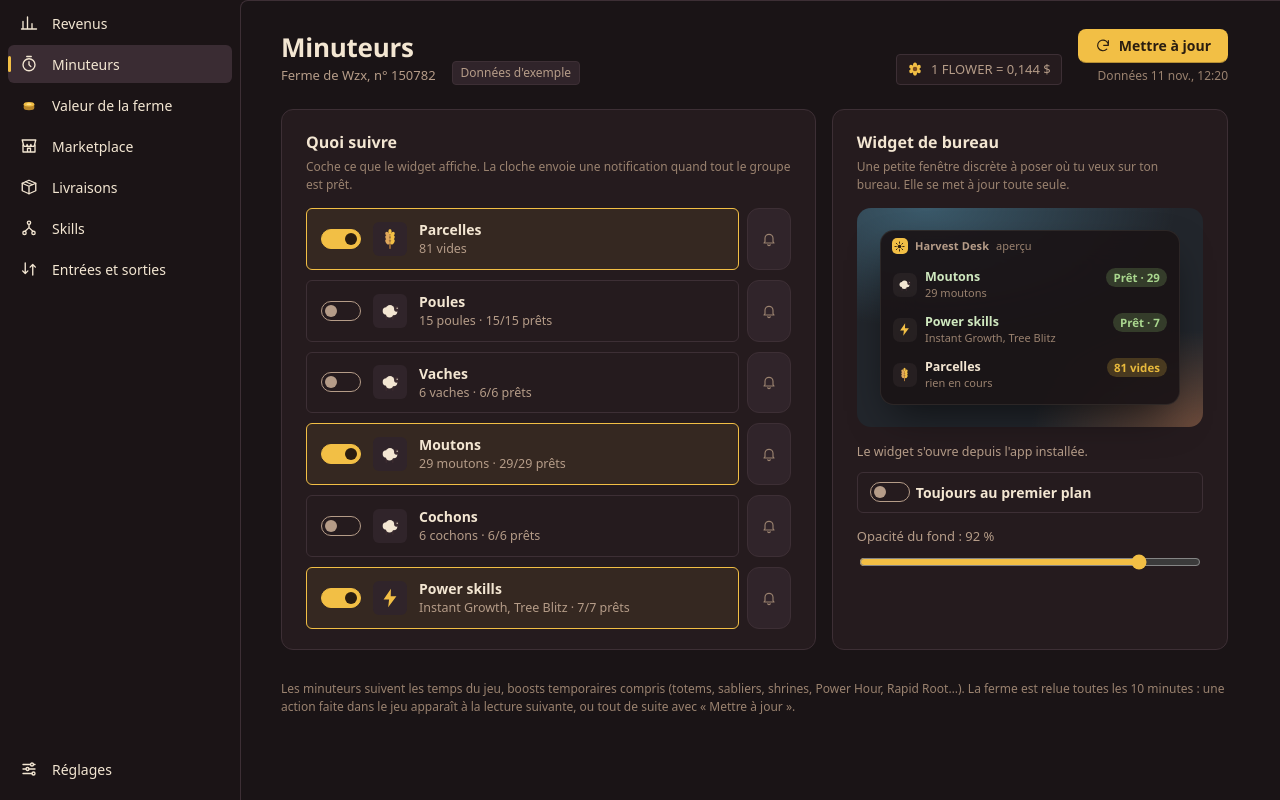
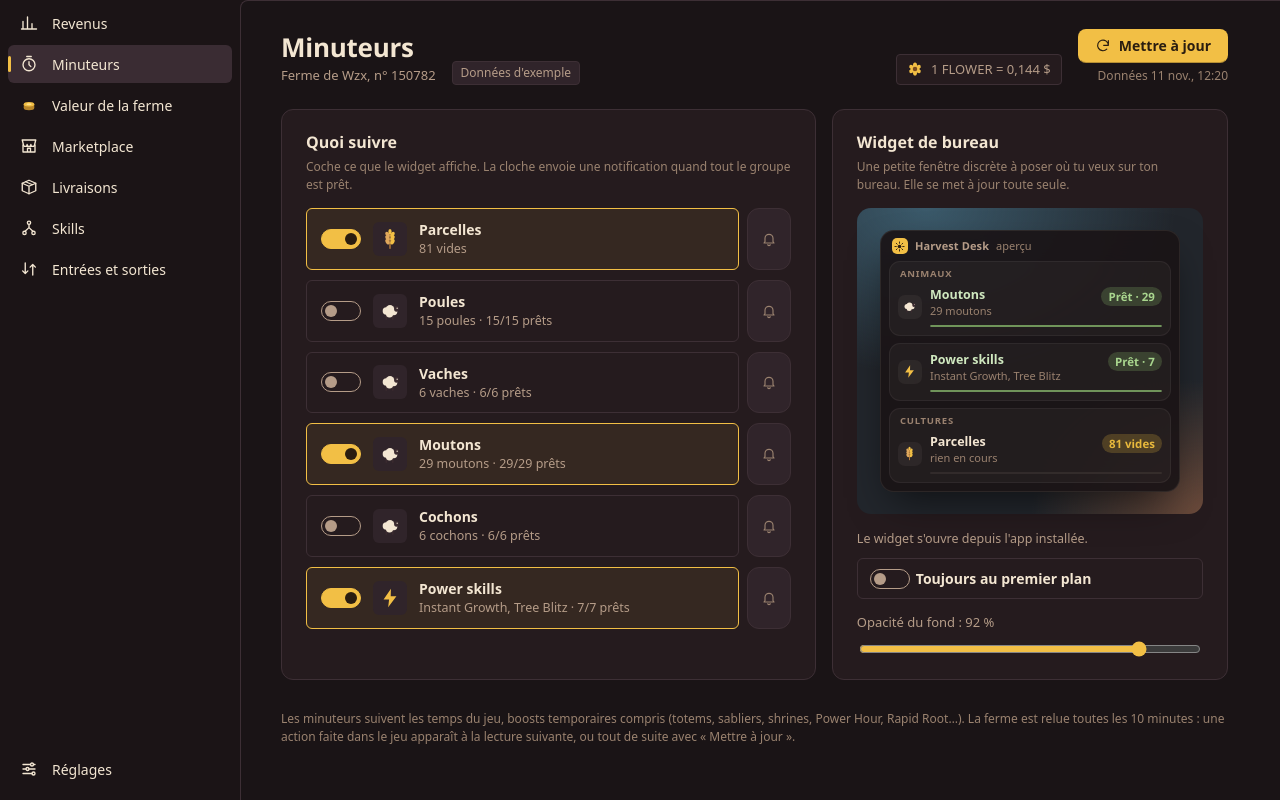
Before and after one commit to wzx-rc/NoteIt, a React (Vite) app in the folder harvest-desk/: page / in a window 1280 px wide. Both pictures are taken after a click on the button "Minuteurs". Built offline with nearby package versions, Linux system fonts and the light colour scheme.

Commit message:
Harvest Desk widget: rows boxed by family, thin progress bar under each row
Co-Authored-By: Claude Opus 5.5 <noreply@anthropic.com>
Claude-Session: https://claude.ai/code/session_011NbR3cuUn4BdW5GdYoT4Ls

```diff
--- a/harvest-desk/electron/main.ts
+++ b/harvest-desk/electron/main.ts
@@ -203,7 +203,7 @@ function setWidget(patch: Partial<WidgetConfig>): WidgetConfig {
 function openWidget() {
   if (widget) { widget.showInactive(); return; }
   const area = screen.getPrimaryDisplay().workArea;
-  const b = widgetCfg.bounds ?? { width: 300, height: 440, x: area.x + area.width - 320, y: area.y + 20 };
+  const b = widgetCfg.bounds ?? { width: 300, height: 560, x: area.x + area.width - 320, y: area.y + 20 };
   widget = new BrowserWindow({
     ...b, minWidth: 220, minHeight: 120,
     frame: false, transparent: true, backgroundColor: "#00000000", hasShadow: false,
--- a/harvest-desk/src/core/timers.ts
+++ b/harvest-desk/src/core/timers.ts
@@ -47,6 +47,8 @@ export interface Timer {
   readyAt: number | null;
   /** Why it is idle or paused. */
   state?: "empty" | "paused" | "sick";
+  /** When it started, for progress bars. */
+  startedAt?: number;
 }
 
 export interface GroupSummary {
@@ -66,6 +68,8 @@ export interface GroupSummary {
   allAt: number | null;
   /** The main things inside, most common first: "Riz ×3". */
   what: string;
+  /** 0 to 1: how far the next one is (1 when something is ready). */
+  progress: number;
 }
 
 // ---------- Boost windows ----------
@@ -204,7 +208,7 @@ const isPlaced = (n: any) => n && (n.x !== undefined || n.coordinates !== undefi
 export function farmTimers(farm: AnyFarm): Timer[] {
   const out: Timer[] = [];
   if (!farm) return out;
-  const add = (group: TimerGroup, label: string, at: number | null, state?: Timer["state"]) => out.push({ group, label, readyAt: at, state });
+  const add = (group: TimerGroup, label: string, at: number | null, state?: Timer["state"], startedAt?: number) => out.push({ group, label, readyAt: at, state, startedAt });
 
   // Plots.
   const cropW = W.crops(farm);
@@ -213,7 +217,7 @@ export function farmTimers(farm: AnyFarm): Timer[] {
     const c = plot.crop;
     if (!c) { add("crops", "Parcelle vide", null, "empty"); continue; }
     if (c.baseDurationMs === undefined) continue;
-    add("crops", c.name, readyAt(c.plantedAt, c.baseDurationMs, [...cropW, ...fertiliserWindow(plot.fertiliser, { "Rapid Root": 2, "Sproutroot Surprise": 2 })]));
+    add("crops", c.name, readyAt(c.plantedAt, c.baseDurationMs, [...cropW, ...fertiliserWindow(plot.fertiliser, { "Rapid Root": 2, "Sproutroot Surprise": 2 })]), undefined, c.plantedAt);
   }
 
   // Greenhouse pots.
@@ -221,12 +225,12 @@ export function farmTimers(farm: AnyFarm): Timer[] {
     const p = pot.plant;
     if (!p) { add("greenhouse", "Pot vide", null, "empty"); continue; }
     if (p.baseDurationMs === undefined) continue;
-    add("greenhouse", p.name, readyAt(p.plantedAt, p.baseDurationMs, [...W.greenhouse(farm, p.name), ...fertiliserWindow(pot.fertiliser, { "Greenhouse Glow": 1.25 })]));
+    add("greenhouse", p.name, readyAt(p.plantedAt, p.baseDurationMs, [...W.greenhouse(farm, p.name), ...fertiliserWindow(pot.fertiliser, { "Greenhouse Glow": 1.25 })]), undefined, p.plantedAt);
   }
 
   // Crop machine: each pack keeps its own ready time.
   for (const m of farm.buildings?.["Crop Machine"] ?? []) {
-    for (const q of m.queue ?? []) if (q.readyAt) add("machine", q.crop, q.readyAt);
+    for (const q of m.queue ?? []) if (q.readyAt) add("machine", q.crop, q.readyAt, undefined, q.startTime);
   }
 
   // Fruit patches: a fruit regrows from its last harvest.
@@ -236,7 +240,7 @@ export function farmTimers(farm: AnyFarm): Timer[] {
     const fr = patch.fruit;
     if (!fr || !(fr.harvestsLeft > 0)) { add("fruits", "Arbre fruitier vide", null, "empty"); continue; }
     if (fr.baseDurationMs === undefined) continue;
-    add("fruits", fr.name, readyAt(fr.harvestedAt || fr.plantedAt, fr.baseDurationMs, [...fruitW, ...fertiliserWindow(patch.fertiliser, { "Turbofruit Mix": 1.25 })]));
+    add("fruits", fr.name, readyAt(fr.harvestedAt || fr.plantedAt, fr.baseDurationMs, [...fruitW, ...fertiliserWindow(patch.fertiliser, { "Turbofruit Mix": 1.25 })]), undefined, fr.harvestedAt || fr.plantedAt);
   }
 
   // Flowers.
@@ -245,14 +249,14 @@ export function farmTimers(farm: AnyFarm): Timer[] {
     const fl = bed.flower;
     if (!fl) { add("flowers", "Parterre vide", null, "empty"); continue; }
     if (fl.baseDurationMs === undefined) continue;
-    add("flowers", fl.name, readyAt(fl.plantedAt, fl.baseDurationMs, flowerW));
+    add("flowers", fl.name, readyAt(fl.plantedAt, fl.baseDurationMs, flowerW), undefined, fl.plantedAt);
   }
 
   // Trees.
   const treeW = W.trees(farm);
   for (const t of values(farm.trees)) {
     if (!isPlaced(t) || !t.wood) continue;
-    add("trees", t.name ?? "Tree", readyAt(t.wood.choppedAt, t.wood.baseDurationMs ?? 0, treeW));
+    add("trees", t.name ?? "Tree", readyAt(t.wood.choppedAt, t.wood.baseDurationMs ?? 0, treeW), undefined, t.wood.choppedAt);
   }
 
   // Rocks.
@@ -260,7 +264,7 @@ export function farmTimers(farm: AnyFarm): Timer[] {
     const ws = W.mine(farm, family);
     for (const r of values(farm[key])) {
       if (!isPlaced(r) || !r.stone) continue;
-      add(family, r.name ?? ROCK_NAME[family], readyAt(r.stone.minedAt, r.stone.baseDurationMs ?? 0, ws));
+      add(family, r.name ?? ROCK_NAME[family], readyAt(r.stone.minedAt, r.stone.baseDurationMs ?? 0, ws), undefined, r.stone.minedAt);
     }
   }
 
@@ -268,7 +272,7 @@ export function farmTimers(farm: AnyFarm): Timer[] {
   const oilW = W.oil(farm);
   for (const r of values(farm.oilReserves)) {
     if (!isPlaced(r) || !r.oil) continue;
-    add("oil", "Réserve de pétrole", readyAt(r.oil.drilledAt, r.oil.baseDurationMs ?? 0, oilW));
+    add("oil", "Réserve de pétrole", readyAt(r.oil.drilledAt, r.oil.baseDurationMs ?? 0, oilW), undefined, r.oil.drilledAt);
   }
 
   // Animals: ready when awake. A sick animal needs care first.
@@ -278,7 +282,7 @@ export function farmTimers(farm: AnyFarm): Timer[] {
       if (!group) continue;
       if (a.state === "sick") { add(group, a.type, null, "sick"); continue; }
       const work = a.baseDurationMs ?? Math.max((a.awakeAt ?? 0) - (a.asleepAt ?? 0), 0);
-      add(group, a.type, readyAt(a.asleepAt ?? 0, work, W.animal(farm, a.type)));
+      add(group, a.type, readyAt(a.asleepAt ?? 0, work, W.animal(farm, a.type)), undefined, a.asleepAt);
     }
   }
 
@@ -297,13 +301,13 @@ export function farmTimers(farm: AnyFarm): Timer[] {
       if (span * rate >= left) { at = Math.max(t, fl.attachedAt ?? t) + left / rate; break; }
       left -= span * rate; t = fl.attachedUntil;
     }
-    add("honey", "Ruche", at, at === null ? "paused" : undefined);
+    add("honey", "Ruche", at, at === null ? "paused" : undefined, at === null ? undefined : at - FULL / Math.max(0.01, hive.flowers?.[0]?.rate ?? 1));
   }
 
   // Composters.
   for (const name of ["Compost Bin", "Turbo Composter", "Premium Composter"]) {
     for (const b of farm.buildings?.[name] ?? []) {
-      if (b.producing?.readyAt) add("compost", name, b.producing.readyAt);
+      if (b.producing?.readyAt) add("compost", name, b.producing.readyAt, undefined, b.producing.startedAt);
       else add("compost", name, null, "empty");
     }
   }
@@ -312,19 +316,19 @@ export function farmTimers(farm: AnyFarm): Timer[] {
   for (const name of ["Fire Pit", "Kitchen", "Bakery", "Deli", "Smoothie Shack"]) {
     for (const b of farm.buildings?.[name] ?? []) {
       const queue = Array.isArray(b.crafting) ? b.crafting : b.crafting ? [b.crafting] : [];
-      for (const c of queue) if (c.readyAt) add("cooking", c.name, c.readyAt);
+      for (const c of queue) if (c.readyAt) add("cooking", c.name, c.readyAt, undefined, c.startedAt);
     }
   }
 
   // Aging shed racks.
   for (const rack of values(farm.agingShed?.racks)) {
-    for (const it of Array.isArray(rack) ? rack : []) if (it.readyAt) add("aging", it.recipe ?? it.name ?? "Rack", it.readyAt);
+    for (const it of Array.isArray(rack) ? rack : []) if (it.readyAt) add("aging", it.recipe ?? it.name ?? "Rack", it.readyAt, undefined, it.startedAt);
   }
 
   // Crab traps.
   for (const spot of values(farm.crabTraps?.trapSpots)) {
     const t = spot.waterTrap;
-    if (t?.readyAt) add("crabs", t.type ?? "Casier", t.readyAt);
+    if (t?.readyAt) add("crabs", t.type ?? "Casier", t.readyAt, undefined, t.placedAt);
   }
 
   // Power skills the bumpkin has.
@@ -336,7 +340,7 @@ export function farmTimers(farm: AnyFarm): Timer[] {
     const rank = Math.min(Number(skills[skill] ?? 0), 3);
     if (!rank) continue;
     const last = used[skill];
-    add("power", skill, last ? last + cds[rank - 1] * H * factor : 0);
+    add("power", skill, last ? last + cds[rank - 1] * H * factor : 0, undefined, last || undefined);
   }
 
   return out;
@@ -356,11 +360,28 @@ export function summarize(timers: Timer[], now: number): GroupSummary[] {
       empty: list.filter((t) => t.state === "empty").length,
       blocked: list.filter((t) => t.state === "paused" || t.state === "sick").length,
       nextAt: running.length ? Math.min(...running) : null,
+      progress: progressOf(list, now),
       allAt: running.length ? Math.max(...running) : null,
       what,
     };
   }).filter((g) => g.total > 0);
 }
+
+function progressOf(list: Timer[], now: number): number {
+  if (list.some((t) => t.readyAt !== null && t.readyAt <= now)) return 1;
+  const next = list.filter((t) => t.readyAt !== null && t.readyAt > now).sort((a, b) => a.readyAt! - b.readyAt!)[0];
+  if (!next || next.startedAt === undefined || next.readyAt! <= next.startedAt) return 0;
+  return Math.min(1, Math.max(0, (now - next.startedAt) / (next.readyAt! - next.startedAt)));
+}
+
+/** Families the widget groups its rows into. */
+export const TIMER_FAMILIES: { key: string; label: string; groups: TimerGroup[] }[] = [
+  { key: "crops", label: "Cultures", groups: ["crops", "greenhouse", "machine", "fruits", "flowers"] },
+  { key: "resources", label: "Ressources", groups: ["trees", "stone", "iron", "gold", "crimstone", "sunstone", "oil"] },
+  { key: "animals", label: "Animaux", groups: ["chickens", "cows", "sheep", "pigs", "honey"] },
+  { key: "workshops", label: "Ateliers", groups: ["cooking", "compost", "aging", "crabs"] },
+  { key: "power", label: "Power skills", groups: ["power"] },
+];
 
 /** "2 h 10", "35 min", "3 j 4 h". */
 export function countdown(ms: number): string {
--- a/harvest-desk/src/ui/components/TimersView.tsx
+++ b/harvest-desk/src/ui/components/TimersView.tsx
@@ -4,7 +4,7 @@ import type { AppState } from "../../shared/types";
 import { Icon } from "../icons";
 import { bridge } from "../useAppState";
 import { clock, GROUP_COLOR, subLine, useNow, useWidgetConfig } from "../widget/timerUi";
-import { Row, sortSummaries } from "../widget/Widget";
+import { Families, sortSummaries } from "../widget/Widget";
 
 /** Every timer of the farm, what the desktop widget shows, and which groups send a notification. */
 export function TimersView({ state }: { state: AppState }) {
@@ -36,7 +36,7 @@ export function TimersView({ state }: { state: AppState }) {
             <div className="wg-preview">
               <div className="wg" style={{ ["--wg-alpha" as string]: String(cfg.opacity) }}>
                 <header className="wg-head"><span className="wg-mark" aria-hidden="true"><Icon name="logo" size={11} /></span><span className="wg-title">Harvest Desk</span><span className="wg-sub">aperçu</span></header>
-                {shown.length ? <ul className="wg-list">{shown.map((g) => <Row key={g.key} g={g} now={now} />)}</ul>
+                {shown.length ? <Families rows={shown} now={now} />
                   : <p className="wg-empty">Coche au moins un groupe à gauche.</p>}
               </div>
             </div>
--- a/harvest-desk/src/ui/main.tsx
+++ b/harvest-desk/src/ui/main.tsx
@@ -44,5 +44,5 @@ class Boundary extends Component<{ children: ReactNode }, { error?: Error }> {
 }
 
 const isWidget = location.hash === "#widget";
-if (isWidget) document.documentElement.classList.add("widget-mode");
+if (isWidget) { document.documentElement.classList.add("widget-mode"); document.title = "Harvest Desk widget"; }
 createRoot(document.getElementById("root")!).render(<StrictMode><Boundary>{isWidget ? <Widget /> : <App />}</Boundary></StrictMode>);
--- a/harvest-desk/src/ui/styles.css
+++ b/harvest-desk/src/ui/styles.css
@@ -402,9 +402,15 @@ html.widget-mode #root{height:100%}
 .wg-btn:hover{background:rgba(255,236,210,.08);color:var(--text)}
 .wg-btn.on{color:var(--gold)}
 .wg-btn:focus-visible{outline:2px solid var(--gold);outline-offset:1px}
-.wg-list{list-style:none;margin:0;padding:2px 6px 8px;display:flex;flex-direction:column;gap:2px;overflow:auto;scrollbar-width:none}
-.wg-row{display:grid;grid-template-columns:24px minmax(0,1fr) auto;gap:8px;align-items:center;padding:5px 6px;border-radius:9px}
+.wg-list{margin:0;padding:0 8px 8px;display:flex;flex-direction:column;gap:7px;overflow:auto;scrollbar-width:none}
+.wg-fam{background:rgba(255,236,210,.035);border:1px solid rgba(255,236,210,.06);border-radius:11px;padding:3px 2px 2px}
+.wg-fam h3{margin:3px 8px 1px;font-size:9.5px;font-weight:600;letter-spacing:.08em;text-transform:uppercase;color:var(--faint)}
+.wg-fam ul{list-style:none;margin:0;padding:0;display:flex;flex-direction:column}
+.wg-row{display:grid;grid-template-columns:24px minmax(0,1fr) auto;column-gap:8px;row-gap:5px;align-items:center;padding:5px 6px 6px;border-radius:9px}
+.wg-bar{grid-column:2 / 4;height:2px;border-radius:2px;background:rgba(255,236,210,.07);overflow:hidden}
+.wg-bar b{display:block;height:100%;border-radius:2px;opacity:.75;transition:width .6s}
 .wg-row:hover{background:rgba(255,236,210,.04)}
+.wg-row .wg-ic{grid-row:1 / 3}
 .wg-ic{width:24px;height:24px;border-radius:7px;display:grid;place-items:center;background:rgba(255,236,210,.05)}
 .wg-name{min-width:0}
 .wg-name b{display:block;font-weight:600;font-size:12.5px}
--- a/harvest-desk/src/ui/widget/Widget.tsx
+++ b/harvest-desk/src/ui/widget/Widget.tsx
@@ -1,5 +1,5 @@
 import { useMemo } from "react";
-import { countdown, farmTimers, summarize, type GroupSummary } from "../../core/timers";
+import { countdown, farmTimers, summarize, TIMER_FAMILIES, type GroupSummary } from "../../core/timers";
 import { Icon } from "../icons";
 import { bridge, useAppState } from "../useAppState";
 import { clock, GROUP_COLOR, subLine, useNow, useWidgetConfig } from "./timerUi";
@@ -39,10 +39,27 @@ export function Widget() {
         </div>
       </header>
       {rows.length ? (
-        <ul className="wg-list">{rows.map((g) => <Row key={g.key} g={g} now={now} />)}</ul>
+        <Families rows={rows} now={now} />
       ) : (
         <p className="wg-empty">{state.farm ? "Choisis quoi suivre dans Harvest Desk, onglet Minuteurs." : "Lecture de la ferme…"}</p>
       )}
+    </div>
+  );
+}
+
+/** Rows boxed by family (cultures, ressources, animaux…), the family with the most urgent row first. */
+export function Families({ rows, now }: { rows: GroupSummary[]; now: number }) {
+  const fams = TIMER_FAMILIES.map((f) => ({ ...f, rows: rows.filter((r) => f.groups.includes(r.key)) })).filter((f) => f.rows.length);
+  const first = (f: { rows: GroupSummary[] }) => rows.indexOf(f.rows[0]);
+  fams.sort((a, b) => first(a) - first(b));
+  return (
+    <div className="wg-list">
+      {fams.map((f) => (
+        <section className="wg-fam" key={f.key} aria-label={f.label}>
+          {f.rows.length > 1 || f.rows[0].label !== f.label ? <h3>{f.label}</h3> : null}
+          <ul>{f.rows.map((g) => <Row key={g.key} g={g} now={now} />)}</ul>
+        </section>
+      ))}
     </div>
   );
 }
@@ -69,6 +86,7 @@ export function Row({ g, now }: { g: GroupSummary; now: number }) {
                 : g.ready > 0 && waiting ? `${g.empty} vide${g.empty > 1 ? "s" : ""}` : ""}
         </span>
       </span>
+      <span className="wg-bar" aria-hidden="true"><b style={{ width: `${Math.round(g.progress * 100)}%`, background: g.ready > 0 ? "var(--sheep)" : GROUP_COLOR[g.key] }} /></span>
     </li>
   );
 }
```
